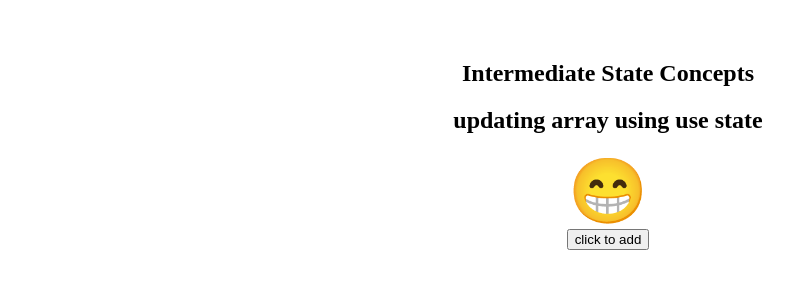
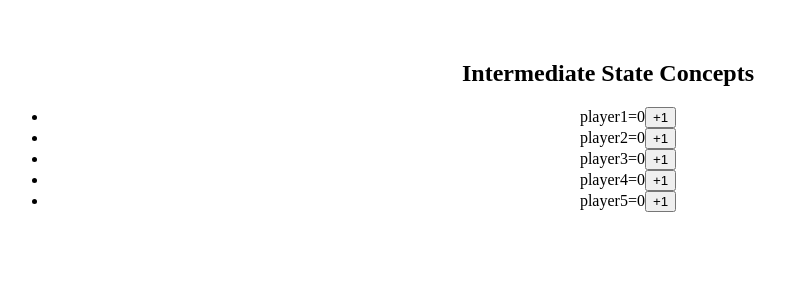
Before and after one commit to Pratik-Kharadhara/react-learning, a React (Vite) app in the folder intermediate-state/: page / in a window 1280 px wide. Shown: the top 300 px of the page, without its empty margins (32-825 px from the left). Built offline with nearby package versions, Linux system fonts and the light colour scheme.

Commit message:
score counter exercise

```diff
--- a/intermediate-state/src/App.jsx
+++ b/intermediate-state/src/App.jsx
@@ -4,14 +4,16 @@ import AddThree from './AddThree'
 import StateInitializer from './stateInitializer'
 import ScooreKeeper from './ScooreKeeper'
 import EmojiSelect from './EmojiSelect'
+import ScoreCounter from './ScoreCounter'
 
 function App() {
 
   return (
   <>
   <h2>Intermediate State Concepts</h2>
-    <EmojiSelect/>
+    <ScoreCounter target={5} playerNo={5}/>
 
+    {/* <EmojiSelect/> */}
     {/* <ScooreKeeper/> */}
 
 
--- /dev/null
+++ b/intermediate-state/src/ScoreCounter.jsx
@@ -0,0 +1,38 @@
+import { useState } from "react"
+
+export default function ScoreCounter({playerNo=3,target=5}){
+    const[players,setPlayer]=useState(new Array(playerNo).fill(0));
+    function addPoint(index){
+            setPlayer(oldplayer=>
+        {
+            return oldplayer.map((scores,i)=>{
+                if(i===index){
+                    return scores+1;
+                }
+                return scores;
+            })
+        }
+        )
+        ;
+
+    }
+    return (
+        <>
+        <ul>
+
+                {
+                    players.map((score,idx)=>{
+                        return <li key={idx}>
+                            player{idx+1}={score}
+                            {
+                                // scores<=target && scores
+                            }
+                            <button onClick={()=>addPoint(idx)}>+1</button>
+                        </li>
+                    })
+                }
+
+        </ul>
+        </>
+    )
+}
```
